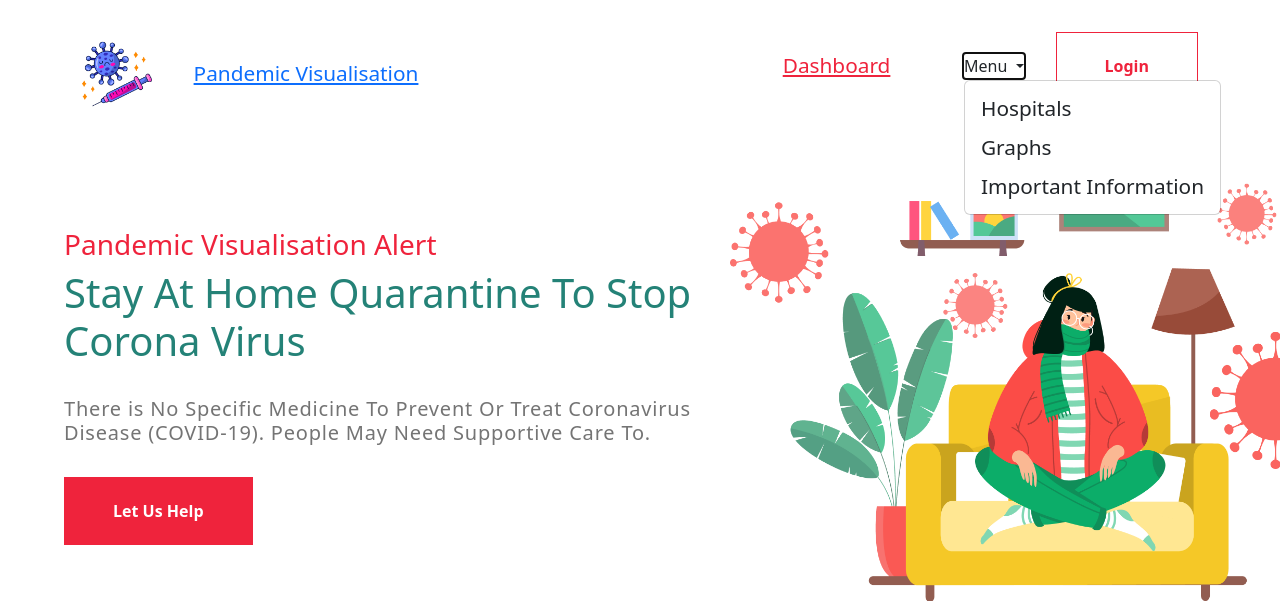
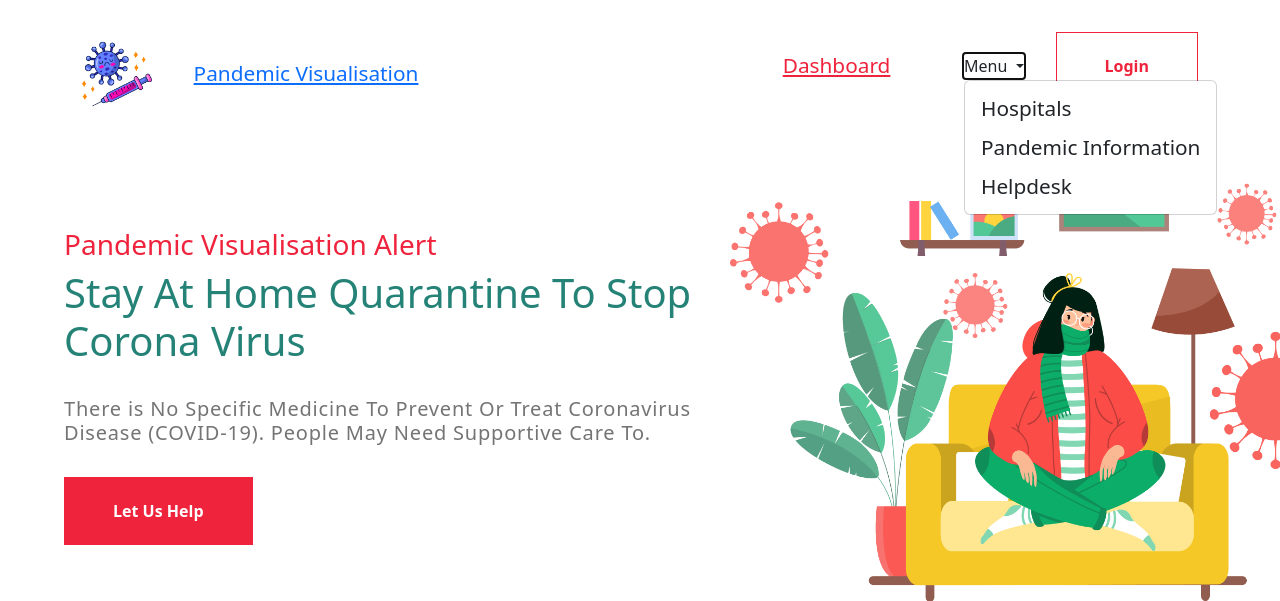
Before and after one commit to arvind1705/covid_vis, a Django app: page / in a window 1280 px wide, after a click on "Menu". Shown: the top 601 px of the page. Run offline with Django 3.2, Linux system fonts and the light colour scheme; data that the repository does not hold is empty; some libraries are stand-ins or nearby versions.

Commit message:
Update base.html

```diff
--- a/covid_vis/core/templates/base.html
+++ b/covid_vis/core/templates/base.html
@@ -41,15 +41,15 @@
 
                 <div class="links">
                     <ul>
-                        <li><a href="{% url 'index' %}" id="nav-link">Dashboard</a></li>
+                        <bold><li><a href="{% url 'index' %}" id="nav-link">Dashboard</a></li></bold>
                         <li class="nav-item dropdown">
                             <a class="nav-link dropdown-toggle" href="#" id="navbarDropdown" role="button" data-bs-toggle="dropdown" aria-haspopup="true" aria-expanded="false">
                                 Menu
                             </a>
                             <div class="dropdown-menu" aria-labelledby="navbarDropdown">
                                 <a class="dropdown-item" style="margin: 0;" href="{% url 'hospital' %}">Hospitals</a>
-                                <a class="dropdown-item" style="margin: 0;" href="{% url 'graphs' %}">Graphs</a>
-                                <a class="dropdown-item" style="margin: 0;" href="{% url 'links' %}">Important Information </a>
+                                <a class="dropdown-item" style="margin: 0;" href="{% url 'graphs' %}">Pandemic Information</a>
+                                <a class="dropdown-item" style="margin: 0;" href="{% url 'links' %}">Helpdesk</a>
                             </div>
                         </li>
 
```
